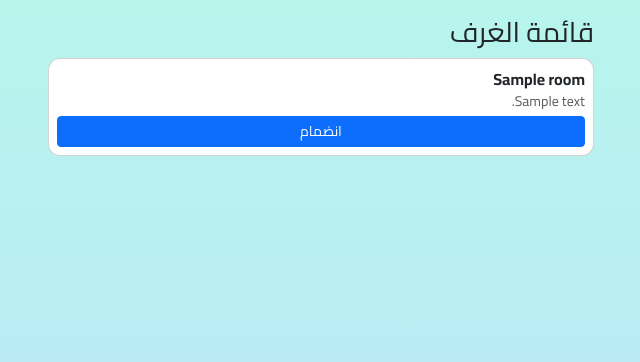
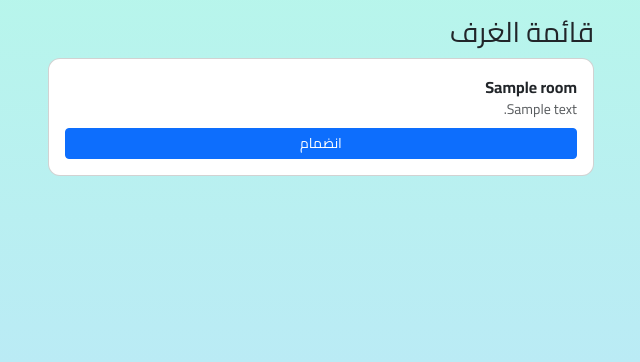
Before and after one commit to Mohammedkaadi/chat_app, a Flask app: page /rooms in a window 1280 px wide. Shown: the part 56-418 px from the top of the page, without its empty margins (604-1244 px from the left). Run offline with Flask 3, Linux system fonts and the light colour scheme; the visitor is signed in with stand-in values (Sample User, id 1); tables that the repository leaves empty hold one stand-in row (values such as "Sample post").

Commit message:
Update rooms.html

```diff
--- a/templates/rooms.html
+++ b/templates/rooms.html
@@ -4,12 +4,14 @@
 <div class="row">
   {% for r in rooms %}
   <div class="col-md-6 mb-3">
-    <div class="card p-2">
+    <div class="card p-3">
       <div class="fw-bold">{{ r[1] }}</div>
       <div class="text-muted small">{{ r[2] }}</div>
-      <a class="btn btn-sm btn-primary mt-1" href="{{ url_for('chat', room=r[1]) }}">انضمام</a>
+      <a class="btn btn-sm btn-primary mt-2" href="{{ url_for('chat', room=r[1]) }}">انضمام</a>
     </div>
   </div>
+  {% else %}
+  <div class="col-12"><div class="alert alert-info">لا توجد غرف حتى الآن</div></div>
   {% endfor %}
 </div>
 {% endblock %}
```
